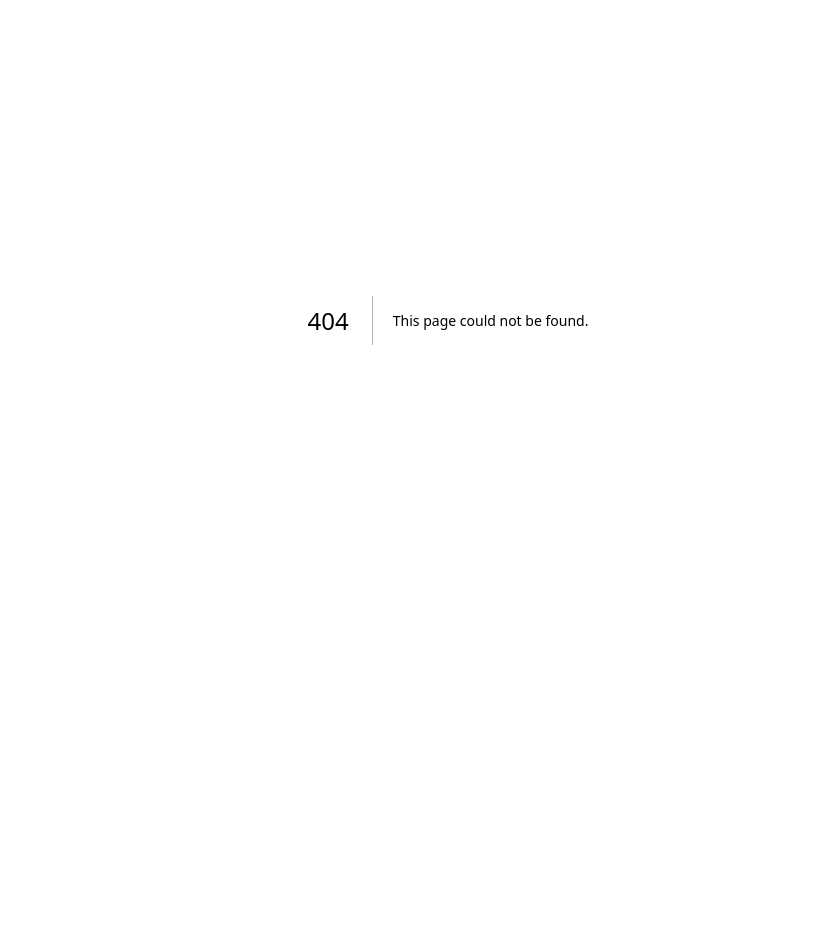
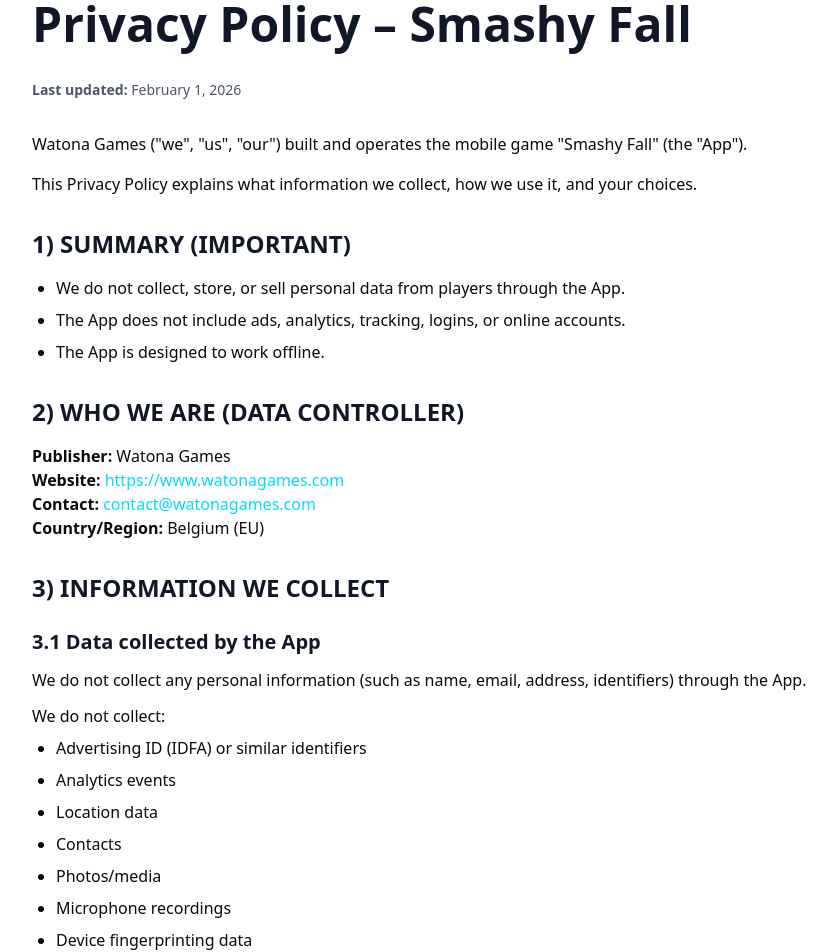
Before and after one commit to The-Dream-KA/watonagames-site, a Next.js app: page /privacy-policy in a window 1280 px wide. Before the commit this address had no page. Shown: the part 80-1032 px from the top of the page, without its empty margins (192-1029 px from the left). Before the commit the page ends 800 px from the top, so only its background shows below. Built offline with nearby package versions, Linux system fonts and the light colour scheme.

Commit message:
feat: add Privacy Policy page and update footer link to point to the new page

```diff
--- /dev/null
+++ b/src/app/privacy-policy/page.tsx
@@ -0,0 +1,128 @@
+export default function PrivacyPolicyPage() {
+    return (
+        <main className="min-h-screen bg-white">
+            <div className="max-w-4xl mx-auto px-4 sm:px-6 lg:px-8 py-12 sm:py-16 lg:py-20">
+                <h1 className="text-3xl sm:text-4xl md:text-5xl font-bold text-gray-900 mb-8">
+                    Privacy Policy – Smashy Fall
+                </h1>
+
+                <p className="text-sm text-gray-600 mb-8">
+                    <strong>Last updated:</strong> February 1, 2026
+                </p>
+
+                <div className="prose prose-sm sm:prose lg:prose-lg max-w-none">
+                    <p className="mb-4">
+                        Watona Games (&quot;we&quot;, &quot;us&quot;, &quot;our&quot;) built and operates the mobile game &quot;Smashy Fall&quot; (the &quot;App&quot;).
+                    </p>
+                    <p className="mb-6">
+                        This Privacy Policy explains what information we collect, how we use it, and your choices.
+                    </p>
+
+                    <h2 className="text-2xl font-bold text-gray-900 mt-8 mb-4">1) SUMMARY (IMPORTANT)</h2>
+                    <ul className="list-disc pl-6 space-y-2 mb-6">
+                        <li>We do not collect, store, or sell personal data from players through the App.</li>
+                        <li>The App does not include ads, analytics, tracking, logins, or online accounts.</li>
+                        <li>The App is designed to work offline.</li>
+                    </ul>
+
+                    <h2 className="text-2xl font-bold text-gray-900 mt-8 mb-4">2) WHO WE ARE (DATA CONTROLLER)</h2>
+                    <p className="mb-6">
+                        <strong>Publisher:</strong> Watona Games<br />
+                        <strong>Website:</strong> <a href="https://www.watonagames.com" className="text-[#05DAFF] hover:underline">https://www.watonagames.com</a><br />
+                        <strong>Contact:</strong> <a href="mailto:contact@watonagames.com" className="text-[#05DAFF] hover:underline">contact@watonagames.com</a><br />
+                        <strong>Country/Region:</strong> Belgium (EU)
+                    </p>
+
+                    <h2 className="text-2xl font-bold text-gray-900 mt-8 mb-4">3) INFORMATION WE COLLECT</h2>
+
+                    <h3 className="text-xl font-semibold text-gray-900 mt-6 mb-3">3.1 Data collected by the App</h3>
+                    <p className="mb-3">
+                        We do not collect any personal information (such as name, email, address, identifiers) through the App.
+                    </p>
+                    <p className="mb-2">We do not collect:</p>
+                    <ul className="list-disc pl-6 space-y-2 mb-6">
+                        <li>Advertising ID (IDFA) or similar identifiers</li>
+                        <li>Analytics events</li>
+                        <li>Location data</li>
+                        <li>Contacts</li>
+                        <li>Photos/media</li>
+                        <li>Microphone recordings</li>
+                        <li>Device fingerprinting data</li>
+                    </ul>
+
+                    <h3 className="text-xl font-semibold text-gray-900 mt-6 mb-3">3.2 Data stored locally on your device</h3>
+                    <p className="mb-6">
+                        The App may store non-personal game data locally on your device (for example, your best score and settings like sound/music/vibration). This local data stays on your device and is not transmitted to us.
+                    </p>
+
+                    <h3 className="text-xl font-semibold text-gray-900 mt-6 mb-3">3.3 Data you provide if you contact us</h3>
+                    <p className="mb-6">
+                        If you contact us by email or through our website, we will receive the information you send (such as your email address and message content). We use it only to respond and provide support.
+                    </p>
+
+                    <h2 className="text-2xl font-bold text-gray-900 mt-8 mb-4">4) HOW WE USE INFORMATION</h2>
+                    <p className="mb-3">
+                        Because we do not collect data in the App, we do not use App-collected personal information.
+                    </p>
+                    <p className="mb-2">If you contact us, we use your message details only for:</p>
+                    <ul className="list-disc pl-6 space-y-2 mb-6">
+                        <li>Customer support</li>
+                        <li>Troubleshooting and communication</li>
+                    </ul>
+
+                    <h2 className="text-2xl font-bold text-gray-900 mt-8 mb-4">5) SHARING OF INFORMATION</h2>
+                    <p className="mb-3">
+                        We do not share App-collected personal information because we do not collect any.
+                    </p>
+                    <p className="mb-6">
+                        If you contact us, we do not sell your information. We may share it only if required by law or to protect rights/safety.
+                    </p>
+
+                    <h2 className="text-2xl font-bold text-gray-900 mt-8 mb-4">6) THIRD-PARTY SERVICES</h2>
+                    <p className="mb-3">
+                        The App does not integrate third-party SDKs for advertising, analytics, attribution, or tracking.
+                    </p>
+                    <p className="mb-6">
+                        <strong>Note:</strong> Your device operating system (e.g., iOS) and the app store platform may collect certain diagnostic or usage information independently of us. This is controlled by your device and platform settings and policies, not by the App.
+                    </p>
+
+                    <h2 className="text-2xl font-bold text-gray-900 mt-8 mb-4">7) DATA RETENTION</h2>
+                    <ul className="list-disc pl-6 space-y-2 mb-6">
+                        <li><strong>In-App data:</strong> stored locally on your device until you delete the App or reset device/app storage.</li>
+                        <li><strong>Support emails:</strong> retained as long as necessary to handle your request and for reasonable record-keeping, then deleted or anonymized when no longer needed.</li>
+                    </ul>
+
+                    <h2 className="text-2xl font-bold text-gray-900 mt-8 mb-4">8) SECURITY</h2>
+                    <p className="mb-6">
+                        We take reasonable steps to protect any support communications we receive. However, no method of electronic communication or storage is 100% secure.
+                    </p>
+
+                    <h2 className="text-2xl font-bold text-gray-900 mt-8 mb-4">9) CHILDREN&apos;S PRIVACY</h2>
+                    <p className="mb-6">
+                        The App does not knowingly collect personal information from children. Since the App does not collect personal data, it is suitable for general audiences. If you believe a child has provided us personal information via email, contact us and we will delete it.
+                    </p>
+
+                    <h2 className="text-2xl font-bold text-gray-900 mt-8 mb-4">10) YOUR RIGHTS (EEA/UK)</h2>
+                    <p className="mb-6">
+                        If you are in the EEA/UK, you may have rights under GDPR/UK GDPR regarding personal data. Because we do not collect personal data in the App, most rights requests will relate only to information you provide directly to us (e.g., via email). You can request access, correction, or deletion by contacting us at: <a href="mailto:contact@watonagames.com" className="text-[#05DAFF] hover:underline">contact@watonagames.com</a>.
+                    </p>
+
+                    <h2 className="text-2xl font-bold text-gray-900 mt-8 mb-4">11) CHANGES TO THIS POLICY</h2>
+                    <p className="mb-6">
+                        We may update this Privacy Policy from time to time. We will post the updated version on our website and update the &quot;Last updated&quot; date.
+                    </p>
+
+                    <h2 className="text-2xl font-bold text-gray-900 mt-8 mb-4">12) CONTACT US</h2>
+                    <p className="mb-3">
+                        If you have questions about this Privacy Policy, contact:
+                    </p>
+                    <p className="mb-6">
+                        <strong>Watona Games</strong><br />
+                        Email: <a href="mailto:contact@watonagames.com" className="text-[#05DAFF] hover:underline">contact@watonagames.com</a><br />
+                        Website: <a href="https://www.watonagames.com" className="text-[#05DAFF] hover:underline">https://www.watonagames.com</a>
+                    </p>
+                </div>
+            </div>
+        </main>
+    );
+}
--- /dev/null
+++ b/src/app/privacy/page.tsx
@@ -0,0 +1,5 @@
+import { redirect } from 'next/navigation';
+
+export default function PrivacyPage() {
+    redirect('/privacy-policy');
+}
--- a/src/components/sections/Footer.tsx
+++ b/src/components/sections/Footer.tsx
@@ -36,7 +36,7 @@
                     <FooterLinks
                         title="Legal"
                         links={[
-                            { label: "Privacy Policy", href: "#" },
+                            { label: "Privacy Policy", href: "/privacy-policy" },
                             { label: "Terms of Service", href: "#" },
                             { label: "Cookie Policy", href: "#" }
                         ]}
```
